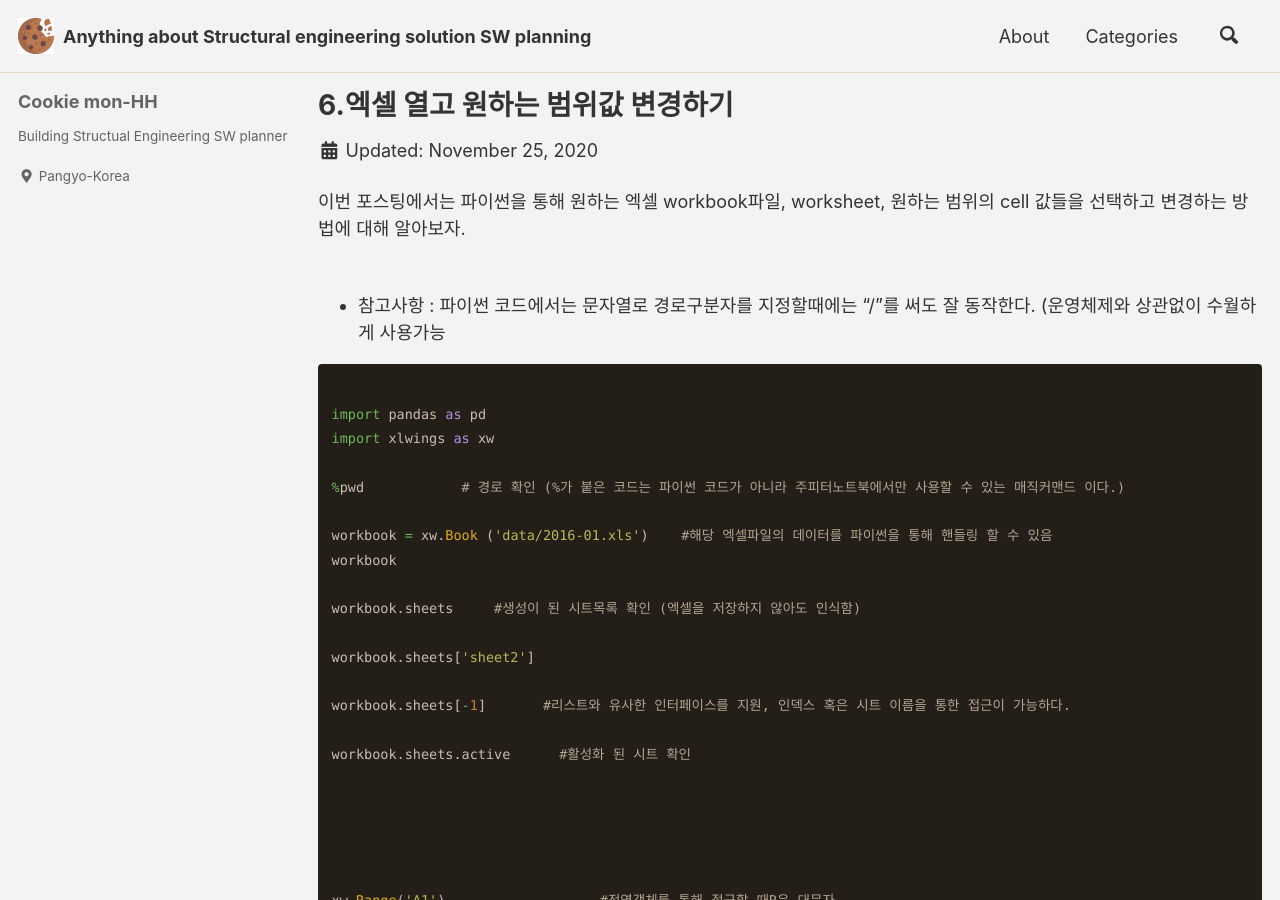
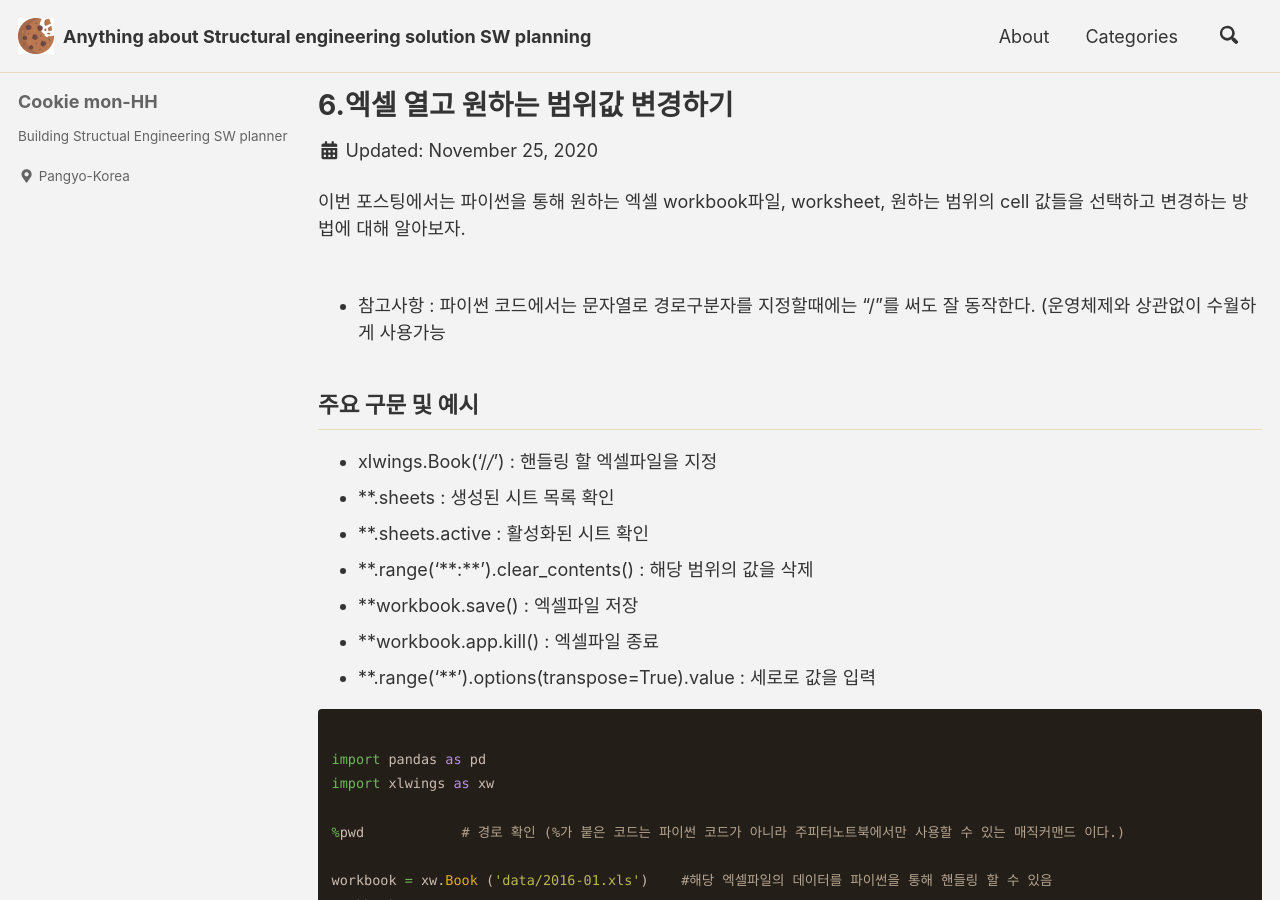
Before and after one commit to CookieMon-HH/cookiemon-hh.github.io, a Jekyll site: the page built from _posts/2020-11-25-1 6 엑셀 열고 원하는 범위값 변경하기.md, in a window 1280 px wide and 900 px high. Built offline with Jekyll 4.4.1, drawn with Linux system fonts in a browser that asks for light colours; cached includes are drawn as plain includes; a script that is not in the unit is left out; comment, search, counter and statistics services are not loaded.

Commit message:
Update 2020-11-25-1 6 엑셀 열고 원하는 범위값 변경하기.md

````diff
--- a/_posts/2020-11-25-1 6 엑셀 열고 원하는 범위값 변경하기.md
+++ b/_posts/2020-11-25-1 6 엑셀 열고 원하는 범위값 변경하기.md
@@ -13,6 +13,15 @@ date : 2020-11-25
 <br>
 - 참고사항 : 파이썬 코드에서는 문자열로 경로구분자를 지정할때에는 "/"를 써도 잘 동작한다. (운영체제와 상관없이 수월하게 사용가능
 
+주요 구문 및 예시
+---
+- xlwings.Book('/*/*') : 핸들링 할 엑셀파일을 지정
+- \*\*.sheets : 생성된 시트 목록 확인
+- \*\*.sheets.active : 활성화된 시트 확인
+- \*\*.range('\*\*:\*\*').clear_contents() : 해당 범위의 값을 삭제
+- \*\*workbook.save() : 엑셀파일 저장
+- \*\*workbook.app.kill() : 엑셀파일 종료
+- \*\*.range('\*\*').options(transpose=True).value : 세로로 값을 입력
 
 ```python
 
@@ -68,11 +77,7 @@ sheet.range('E8:H12').value=100    #값을 하나만 주면 다양한 셀에 하
 sheet.range('E8:H12').clear_contents()    #값을 삭제
 
 
-
 df
-
-
-
 
 
 매출 = df['판매건수'] * df['가격']      #같은 인덱스끼리 값을 곱해줌
````
